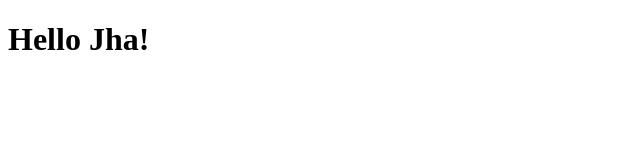
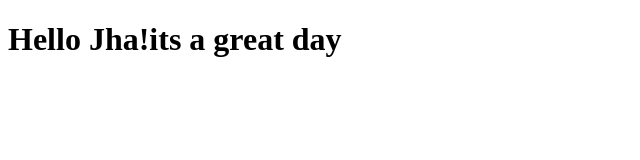
Before and after one commit to You2Ash/coursera-test, a plain HTML site: page site/index.html in a window 1280 px wide. Shown: the whole page, without its empty margins (0-640 px from the left). Drawn offline with Linux system fonts and the light colour scheme.

Commit message:
second commit

```diff
--- a/site/index.html
+++ b/site/index.html
@@ -4,6 +4,6 @@
 	<title>Hello Jha</title>
 </head>
 <body>
-<h1>Hello Jha!</h1>
+<h1>Hello Jha!its a great day</h1>
 </body>
 </html>
```
